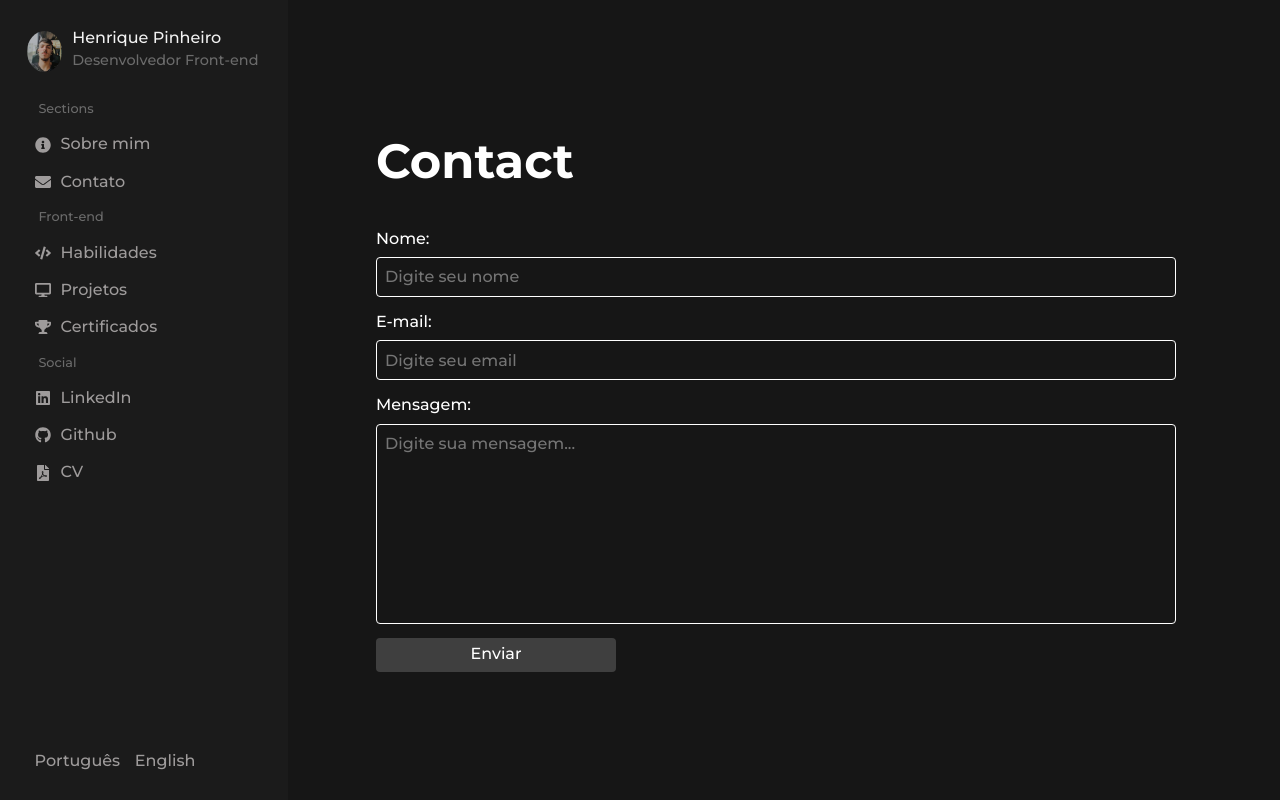
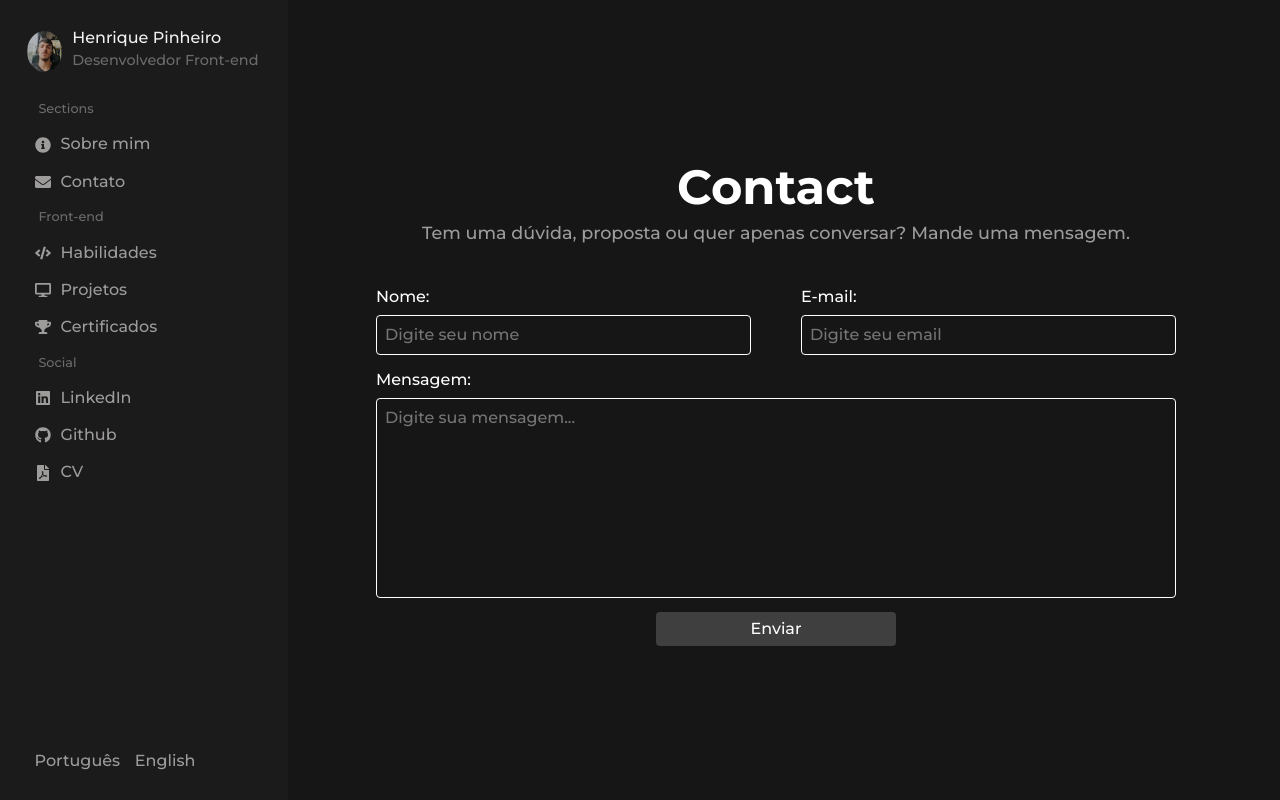
Before and after one commit to henriquepx/my_portfolio, a React (Vite) app: page /footer in a window 1280 px wide. Built offline with nearby package versions, Linux system fonts and the light colour scheme; a web font is replaced by a local one.

Commit message:
feat: description footer and change structure form

```diff
--- a/src/components/Form.jsx
+++ b/src/components/Form.jsx
@@ -3,7 +3,6 @@ import { useRef  } from 'react';
 import emailjs from '@emailjs/browser';
 
 const ContainerForm = styled.div`
-
    width: 100%;
 `
 const FormStyle = styled.form`
@@ -16,14 +15,13 @@ const LabelForm = styled.label`
     margin-bottom: 7px;
     font-family: 'Montserrat', monospace;
 `
-
 const InputStyle = styled.input`
     margin-bottom: 14px;
     border-radius: 4px;
     height: 40px;
     color: #fff;
     width: 100%;
-    padding: 0 8px;
+    padding: 15px 8px;
     font-family: 'Montserrat', monospace;
     background-color: transparent;
     border: 1px solid white;
@@ -48,9 +46,24 @@ const ButtonSubmitForm = styled.button`
     cursor: pointer;
     background-color: #3f3f3f;
     font-size: 1rem;
+    margin: 0 auto;
     width: 30%;
     color: #fff;
     font-family: 'Montserrat', monospace;
+`
+const NameEmail = styled.div`
+    display: flex;
+    gap: 50px;
+    justify-content: space-between;
+    @media (max-width: 600px) {
+        flex-direction: column;
+        gap: 0px;
+    }
+`
+const EveryInput = styled.div`
+    display: flex;
+    flex-direction: column;
+    width: 100%;
 `
 
 const Form = () => {
@@ -71,6 +84,8 @@ const Form = () => {
     return (
         <ContainerForm>
             <FormStyle ref={form} onSubmit={sendEmail}>
+                <NameEmail>
+                    <EveryInput>
                         <LabelForm htmlFor="user_name">Nome:</LabelForm>
                         <InputStyle
                             type="text"
@@ -78,6 +93,8 @@ const Form = () => {
                             name="from_name"
                             id="user_name"
                         />
+                    </EveryInput>
+                    <EveryInput>
                     <LabelForm htmlFor="user_email">E-mail:</LabelForm>
                     <InputStyle
                         type="text"
@@ -85,6 +102,8 @@ const Form = () => {
                         name="reply_to"
                         id="user_email"
                     />
+                    </EveryInput>
+                </NameEmail>
                 <LabelForm htmlFor="message">Mensagem:</LabelForm>
                 <TextareaStyle
                     placeholder="Digite sua mensagem..."
--- a/src/sections/Footer.jsx
+++ b/src/sections/Footer.jsx
@@ -25,9 +25,16 @@ const FooterSize = styled.div`
 const TitleFooter = styled.h1`
     font-family: 'Montserrat', sans-serif;
     font-size: 3rem;
-    margin-bottom: 2rem;
     color: white;
     font-weight: 610;
+    text-align: center;
+`
+const DescFooter = styled.p`
+    font-family: 'Montserrat', sans-serif;
+    color: #9e9b9b;
+    margin-bottom: 2.5rem;
+    font-size: 1.1rem;
+    text-align: center;
 `
 
 const Footer = () => {
@@ -35,6 +42,7 @@ return (
         <ContainerFooter id='footer'>
             <FooterSize>
                 <TitleFooter>Contact</TitleFooter>
+                <DescFooter>Tem uma dúvida, proposta ou quer apenas conversar? Mande uma mensagem.</DescFooter>
                 <Form />
             </FooterSize>
         </ContainerFooter>
```
Lines whose indentation alone changed are shown as unchanged.
